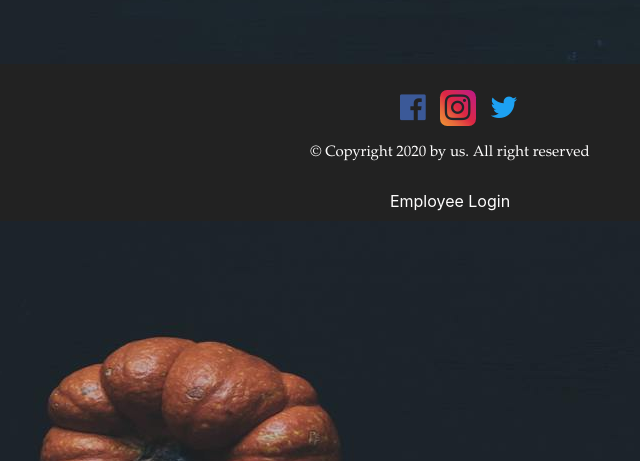
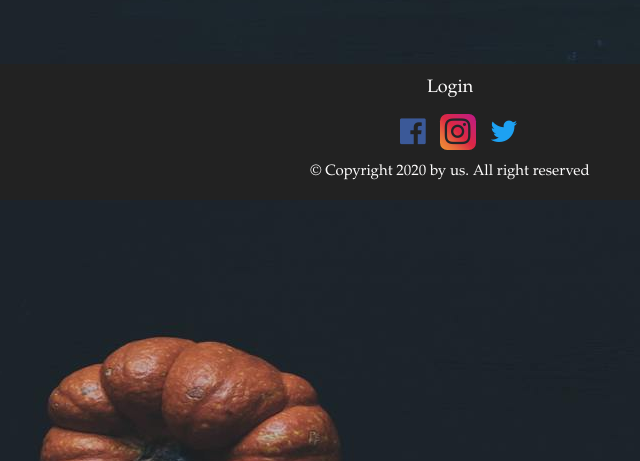
Before and after one commit to Ville-hub/Group9-Web-Project, a PHP site: page /Access/retrieve.php in a window 1280 px wide. Shown: the part 125-586 px from the top of the page, without its empty margins (190-830 px from the left). Run offline with PHP 8.4, Linux system fonts and the light colour scheme; data that the repository does not hold is empty.

Commit message:
Create Access folder

```diff
--- a/retrieve.php
+++ b/Access/retrieve.php
@@ -1,5 +1,5 @@
-<?php include 'myheader.php' ?>
-<?php include 'db.php' ?>
+<?php include '..\myheader.php' ?>
+<?php include '..\db.php' ?>
 
 <style>
 h3{
@@ -62,4 +62,4 @@ else
 $conn->close();
 ?>
 
-<?php include 'myfooter.php' ?>
+<?php include '..\myfooter.php' ?>
--- a/myfooter.php
+++ b/myfooter.php
@@ -25,6 +25,26 @@
 }
 .footer1{
   font-size:15px;
+
+}
+.a{
+  text-align: center;
+
+}
+.login {
+    margin-top:10px;
+}
+.icons{
+    margin-top:-30px;
+}
+.copyright{
+  margin-top:10px;
+}
+p{
+
+  margin-top:-15px;
+  font-size: 18px;
+    font-family: Garamond, serif;
 }
 
 
@@ -34,17 +54,20 @@
     </html>
     <div class="row mt-5" width="350">
       <div class="col-md-12 text-center pt-2 footer">
+      <div class="login">
+      <a class="nav-link " href="Access\retrieve.php" ><p>Login</p></a>
+      </div>
+      <div class="icons">
       <i class="fa fa-facebook-official facebook" aria-hidden="true"></i>
       <i class="fa fa-instagram instagram" aria-hidden="true"></i>
       <i class="fa fa-twitter twitter" aria-hidden="true"></i>
+      </div>
+      <div class="copyright">
+        <p class="footer1">&copy; Copyright 2020 by us. All right reserved</p>
+      </div>
+      </div>
 
-
-        <p class="footer1">&copy; Copyright 2020 by us. All right reserved</p>
-        <a class="nav-link" href="retrieve.php">Employee Login</a>
-
-      </div>
     </div>
-  </div>
 
   <button onclick="topFunction()" id="myBtn">
 		<i class="material-icons">change_history</i>
```
Also changed, not shown: Access/.htaccess (added), 1 other file.
